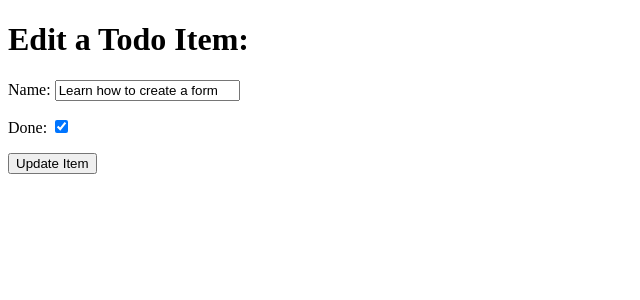
After one commit to RHoganD/django_hello, a Django app: page /edit/3 in a window 1280 px wide. The commit adds this page. Shown: the top 300 px of the page, without its empty margins (0-640 px from the left). Run offline with Django 3.2, Linux system fonts and the light colour scheme; data comes from the database, SQL or seed files in the repository; both versions use the stored data as it was after the commit.

Commit message:
add updating funcionality and crate edit item page

```diff
--- a/django_todo/urls.py
+++ b/django_todo/urls.py
@@ -15,10 +15,11 @@ Including another URLconf
 """
 from django.contrib import admin
 from django.urls import path
-from todo.views import get_todo_list, add_item
+from todo.views import get_todo_list, add_item, edit_item
 
 urlpatterns = [
     path('admin/', admin.site.urls),
     path('', get_todo_list, name='get_todo_list'),
-    path('add', add_item, name='add')
+    path('add', add_item, name='add'),
+    path('edit/<item_id>', edit_item, name='edit')
 ]
--- /dev/null
+++ b/todo/templates/todo/edit_item.html
@@ -0,0 +1,23 @@
+<!DOCTYPE html>
+<html lang="en">
+<head>
+    <meta charset="UTF-8">
+    <meta http-equiv="X-UA-Compatible" content="IE=edge">
+    <meta name="viewport" content="width=device-width, initial-scale=1.0">
+    <title>Django HEllo</title>
+</head>
+<body>
+    <h1> Edit a Todo Item: </h1>
+    <form method="POST">
+        {% csrf_token  %}
+        {{ form.as_p }}
+
+        <div>
+            <p>
+            <button type="submit">Update Item</button>
+            </p>
+        </div>
+    </form>
+
+</body>
+</html>
--- a/todo/templates/todo/todo_list.html
+++ b/todo/templates/todo/todo_list.html
@@ -16,6 +16,12 @@
 {% else %}
     <td>{{ item.name}} </td>
 {% endif %}
+<td>
+<a href="/edit/{{ item.id}}">
+    <button>Edit</button>
+</a>
+
+</td>
 </tr>
 {% empty %}
     <tr><td>You have nothing to do</td></tr>
--- a/todo/views.py
+++ b/todo/views.py
@@ -1,4 +1,4 @@
-from django.shortcuts import render, redirect
+from django.shortcuts import render, redirect, get_object_or_404
 from .models import Items
 from .forms import ItemForm
 
@@ -24,3 +24,17 @@ def add_item(request):
             'form': form
             }
     return render(request, "todo/add_item.html", context)
+
+
+def edit_item(request, item_id):
+    item = get_object_or_404(Items, id=item_id)
+    if request.method == 'POST':
+        form = ItemForm(request.POST, instance=item)
+        if form.is_valid():
+            form.save()
+            return redirect('get_todo_list')
+    form = ItemForm(instance=item)
+    context = {
+            'form': form
+            }
+    return render(request, "todo/edit_item.html", context)
```
Also changed, not shown: db.sqlite3.
